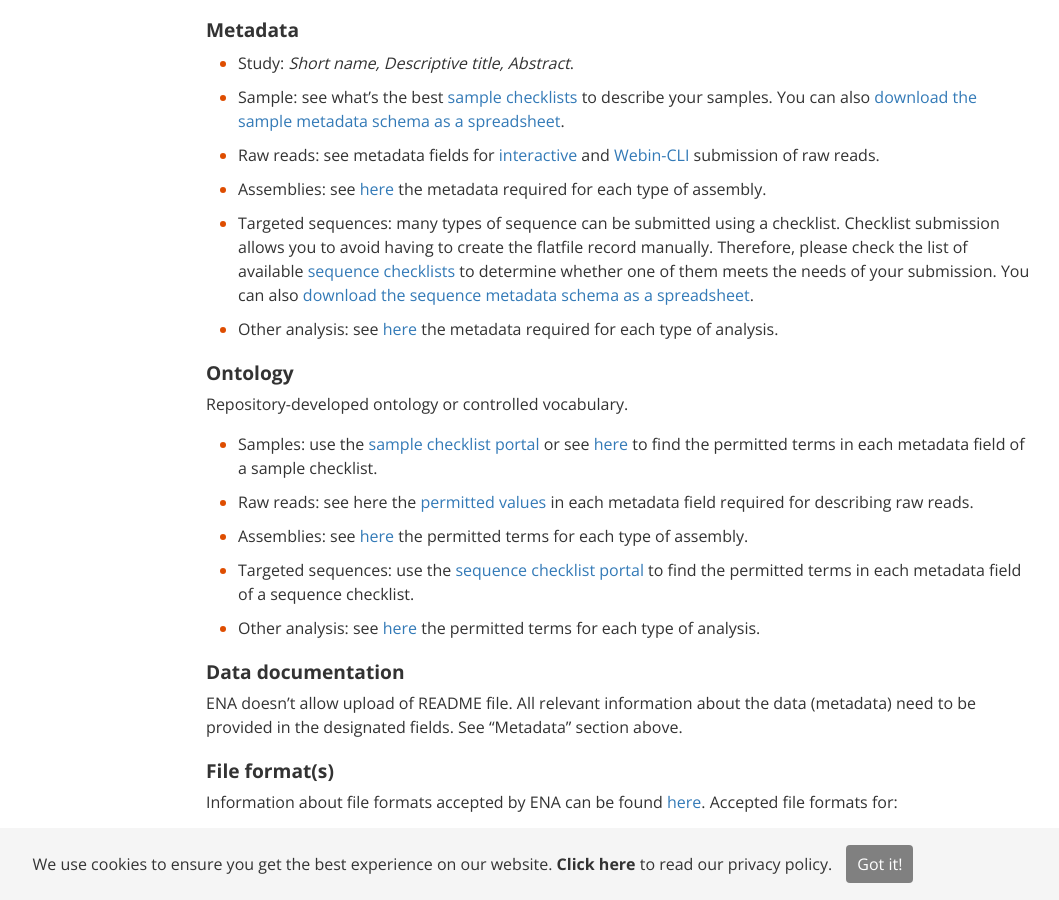
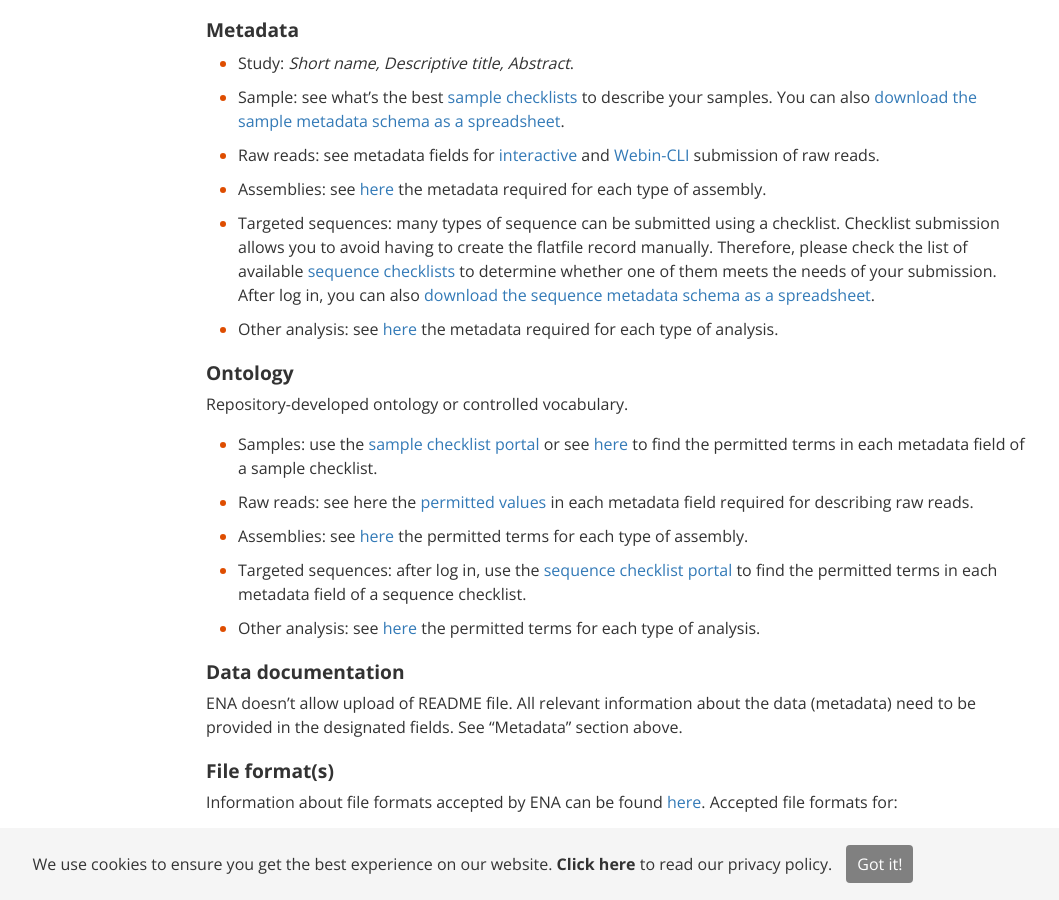
Before and after one commit to ELIXIR-Belgium/rdm-guide, a Jekyll site: the page built from pages/ena.md, in a window 1280 px wide and 900 px high, scrolled down 1655 px. Shown: the whole window, without its empty margins (167-1226 px from the left). Built offline with Jekyll 4.4.1, drawn with Linux system fonts in a browser that asks for light colours.

Commit message:
fixing broken link

```diff
--- a/pages/ena.md
+++ b/pages/ena.md
@@ -42,7 +42,7 @@ Submit:
 * Sample: see what’s the best [sample checklists](https://www.ebi.ac.uk/ena/browser/checklists) to describe your samples. You can also [download the sample metadata schema as a spreadsheet](https://www.ebi.ac.uk/ena/submit/webin/sample-checklist).
 * Raw reads: see metadata fields for [interactive](https://ena-docs.readthedocs.io/en/latest/submit/reads/interactive.html) and [Webin-CLI](https://ena-docs.readthedocs.io/en/latest/submit/reads/webin-cli.html) submission of raw reads.
 * Assemblies: see [here](https://ena-docs.readthedocs.io/en/latest/submit/assembly.html#submission-options) the metadata required for each type of assembly.
-* Targeted sequences: many types of sequence can be submitted using a checklist. Checklist submission allows you to avoid having to create the flatfile record manually. Therefore, please check the list of available [sequence checklists](https://ena-docs.readthedocs.io/en/latest/submit/sequence/annotation-checklists.html) to determine whether one of them meets the needs of your submission. You can also [download the sequence metadata schema as a spreadsheet](https://www.ebi.ac.uk/ena/submit/webin/sequence-checklist).
+* Targeted sequences: many types of sequence can be submitted using a checklist. Checklist submission allows you to avoid having to create the flatfile record manually. Therefore, please check the list of available [sequence checklists](https://ena-docs.readthedocs.io/en/latest/submit/sequence/annotation-checklists.html) to determine whether one of them meets the needs of your submission. After log in, you can also [download the sequence metadata schema as a spreadsheet](https://www.ebi.ac.uk/ena/submit/webin/app-checklist/sequence/true).
 * Other analysis: see [here](https://ena-docs.readthedocs.io/en/latest/submit/analyses.html) the metadata required for each type of analysis.
 
 ### Ontology
@@ -50,7 +50,7 @@ Repository-developed ontology or controlled vocabulary.
 * Samples: use the [sample checklist portal](https://www.ebi.ac.uk/ena/submit/webin/sample-checklist) or see [here](https://www.ebi.ac.uk/ena/browser/checklists) to find the permitted terms in each metadata field of a sample checklist.
 * Raw reads: see here the [permitted values](https://ena-docs.readthedocs.io/en/latest/submit/reads/webin-cli.html) in each metadata field required for describing raw reads.
 * Assemblies: see [here](https://ena-docs.readthedocs.io/en/latest/submit/assembly.html#submission-options) the permitted terms for each type of assembly.
-* Targeted sequences: use the [sequence checklist portal](https://www.ebi.ac.uk/ena/submit/webin/sequence-checklist) to find the permitted terms in each metadata field of a sequence checklist.
+* Targeted sequences: after log in, use the [sequence checklist portal](https://www.ebi.ac.uk/ena/submit/webin/app-checklist/sequence/true) to find the permitted terms in each metadata field of a sequence checklist.
 * Other analysis: see [here](https://ena-docs.readthedocs.io/en/latest/submit/analyses.html#submission-options) the permitted terms for each type of analysis.
 
 ### Data documentation
```
